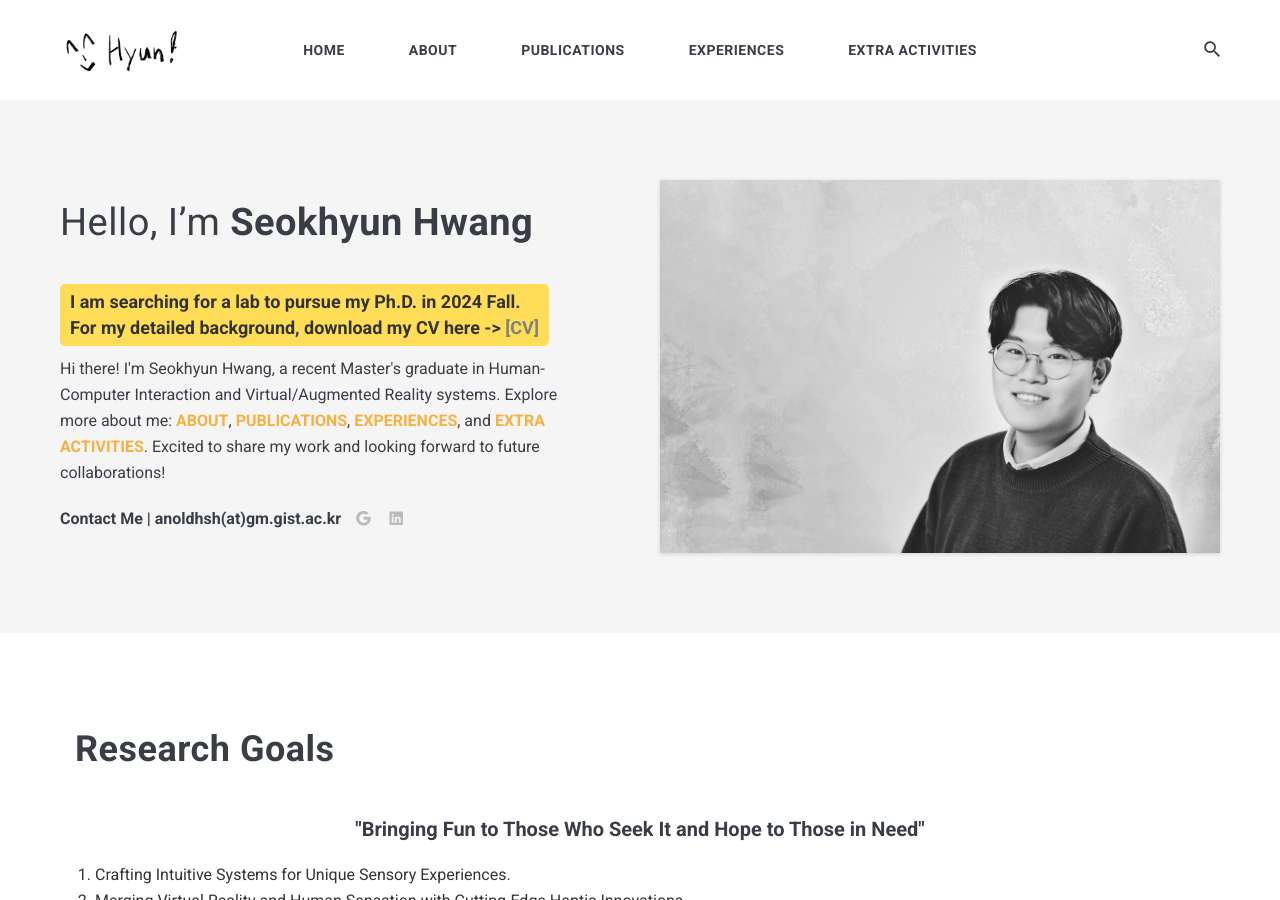
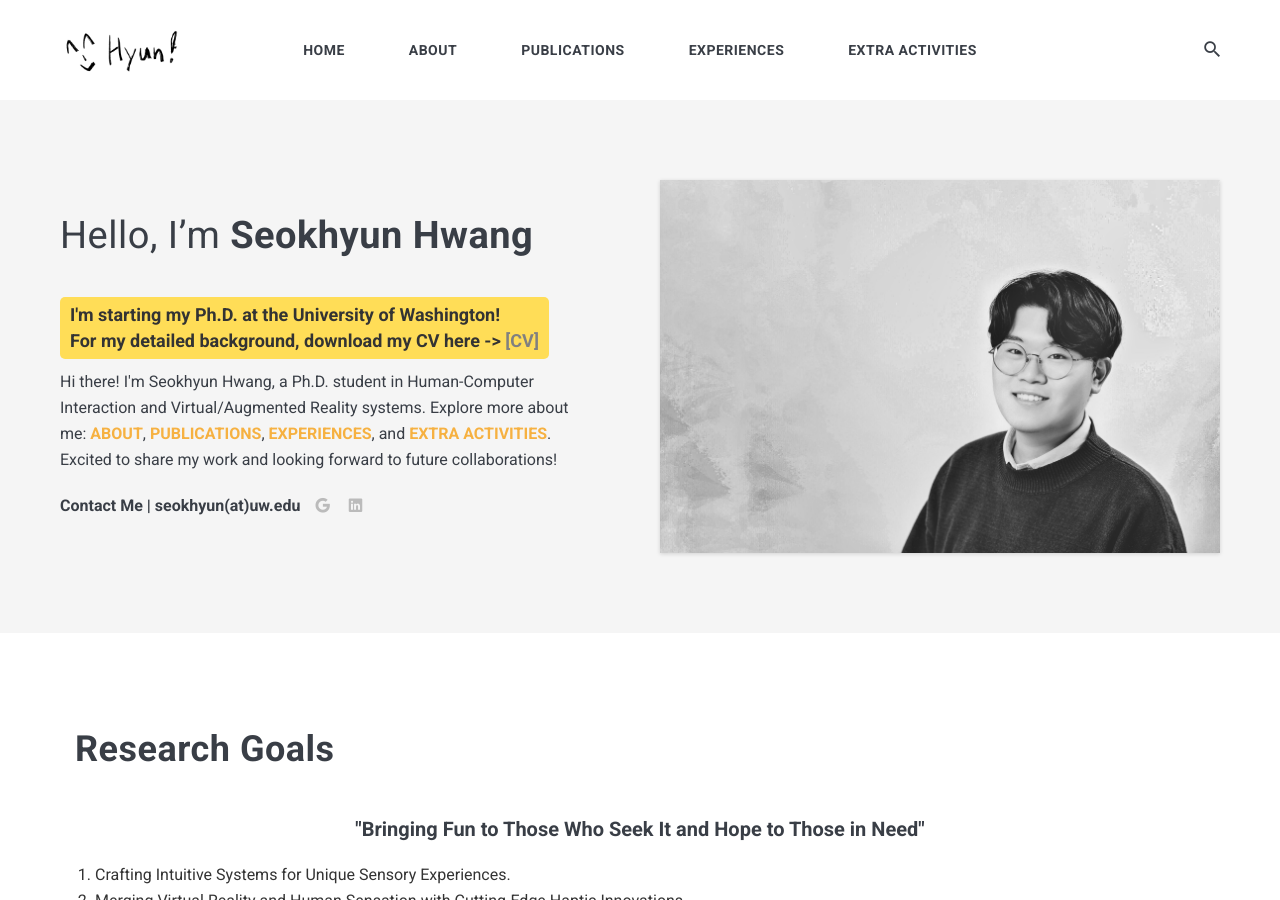
Before and after one commit to anoldhsh/anoldhsh.github.io, a Jekyll site: the page built from index.html, in a window 1280 px wide and 900 px high. Built offline with Jekyll 4.4.1, drawn with Linux system fonts in a browser that asks for light colours; nearby versions of some CDN libraries; the list of posts is cut into pages by our own code.

Commit message:
UW  Update

```diff
--- a/_includes/hero.html
+++ b/_includes/hero.html
@@ -9,15 +9,13 @@
           <!-- Text -->
           <p>
             <span style="display: inline-block; background-color: #ffdd57; color: #333; padding: 5px 10px; border-radius: 5px; font-size: 18px; margin-bottom: 10px;">
-              <strong>I am searching for a lab to pursue my Ph.D. in 2024 Fall.<br>For my detailed background, download my CV here -> <strong><a href='/Docs/CV_Seok Hyun Hwang_FEB2024_LETTER.pdf' target='_blank' style='color: gray;'>[CV]</a></strong><br>
+              <strong>I'm starting my Ph.D. at the University of Washington! <br>For my detailed background, download my CV here -> <strong><a href='/Docs/CV_Seok Hyun Hwang_APR2024_LETTER.pdf' target='_blank' style='color: gray;'>[CV]</a></strong><br>
             </strong>
-            </span><br>
-            Hi there! I'm Seokhyun Hwang, a recent Master's graduate in Human-Computer Interaction and Virtual/Augmented Reality systems.
-            Explore more about me: <a href='/ABOUT'><strong>ABOUT</strong></a>, <a href='/PUBLICATIONS'><strong>PUBLICATIONS</strong></a>, <a href='/EXPERIENCES'><strong>EXPERIENCES</strong></a>, and <a href='/EXTRAS'><strong>EXTRA ACTIVITIES</strong></a>. Excited to share my work and looking forward to future collaborations!
+            </span><br>Hi there! I'm Seokhyun Hwang, a Ph.D. student in Human-Computer Interaction and Virtual/Augmented Reality systems. Explore more about me: <a href='/ABOUT'><strong>ABOUT</strong></a>, <a href='/PUBLICATIONS'><strong>PUBLICATIONS</strong></a>, <a href='/EXPERIENCES'><strong>EXPERIENCES</strong></a>, and <a href='/EXTRAS'><strong>EXTRA ACTIVITIES</strong></a>. Excited to share my work and looking forward to future collaborations!
           </p>
           <!-- End Text -->
           <div class="hero__social">
-            <span class="hero__social-title">Contact Me | anoldhsh(at)gm.gist.ac.kr</span>
+            <span class="hero__social-title">Contact Me | seokhyun(at)uw.edu</span>
             {% include contact-link.html %}
           </div>
         </div>
--- a/index.html
+++ b/index.html
@@ -130,7 +130,7 @@ layout: default
 			<br><br>
 
 			<!-- Publication Section -->
-			<h1 style="text-align: left">Conference & Publication</h3>
+			<h1 style="text-align: left">Conference & Publication</h1>
 			<div id="tag-filters">
 				<button class="tag-filter-btn" data-filter="all">All</button>
 
```
Also changed, not shown: _pages/1about.md (+4 -1 lines), _pages/3EXPERIENCES.md (+5 -1 lines), 3 other files.
